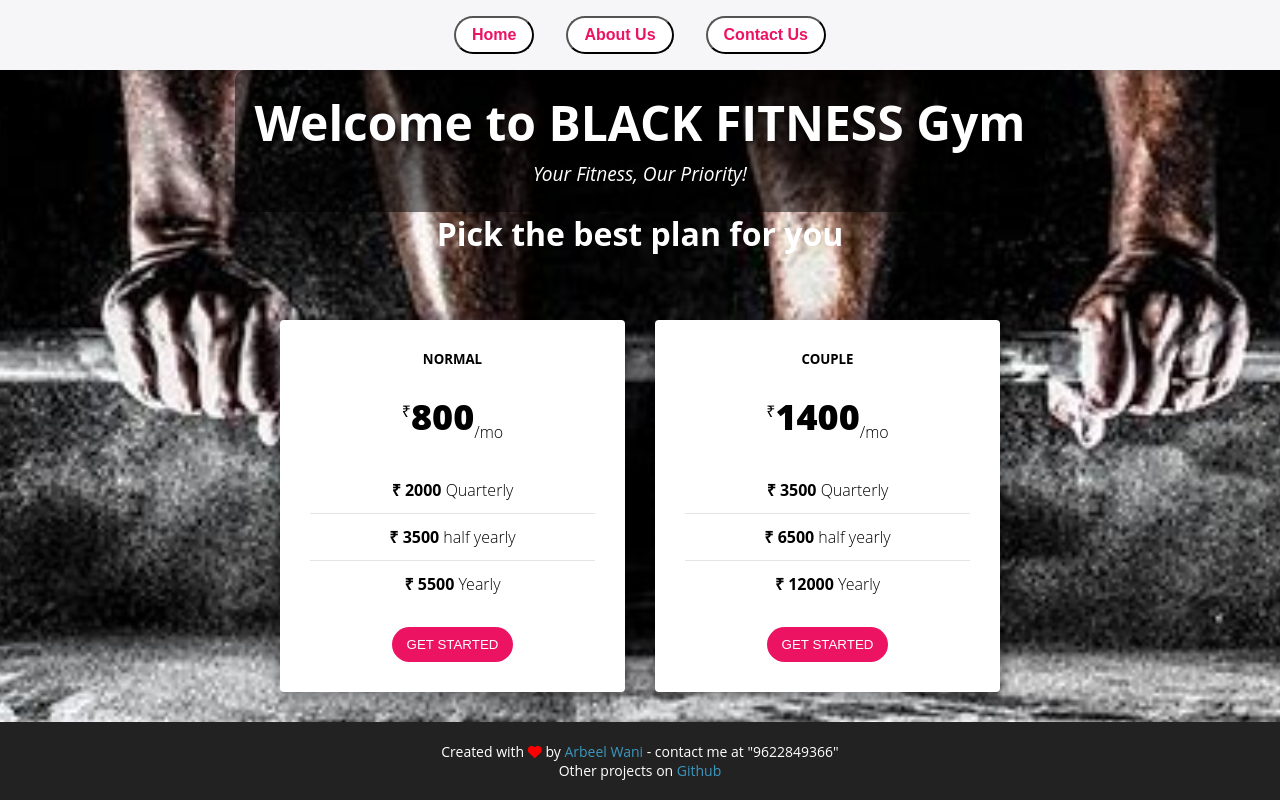
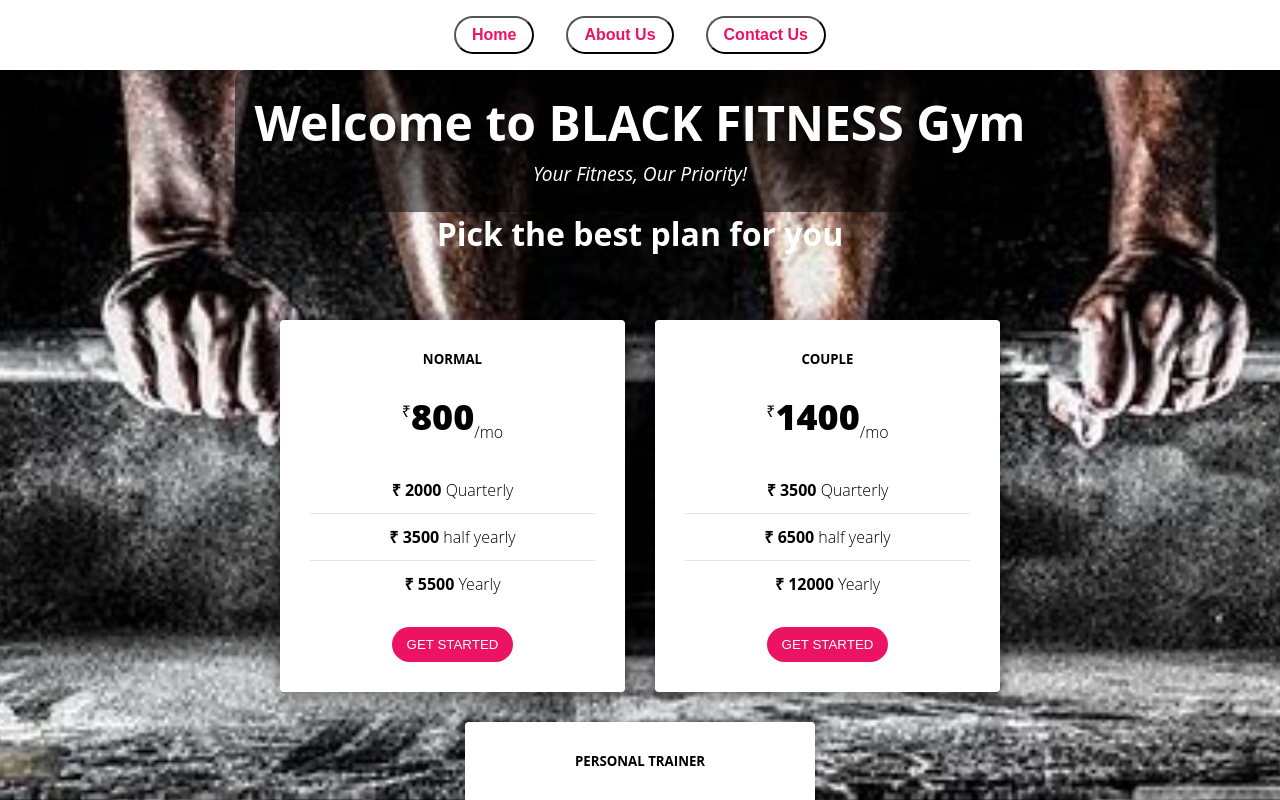
Before and after one commit to Abjodd/blackfitness, a React (Vite) app: page / in a window 1280 px wide. Shown: the top 800 px of the page. Built offline with nearby package versions, Linux system fonts and the light colour scheme.

Commit message:
Update App.css

```diff
--- a/src/App.css
+++ b/src/App.css
@@ -14,7 +14,7 @@ body {
 
 /* Navbar Styling */
 .navbar {
-    background-color: #f6f5f7;
+  background-color: white;
   display: flex;
   justify-content: center;
   align-items: center;
@@ -203,14 +203,11 @@ header p {
 footer {
   background-color: #222;
   color: #fff;
-  font-size: 14px;
-  position: fixed;
-  bottom: 0;
-  left: 0;
-  right: 0;
+  font-size: 12px;
   text-align: center;
   padding: 10px 0;
   z-index: 10;
+  margin-top: 20px; /* Adds space above the footer */
 }
 
 footer p {
@@ -226,17 +223,15 @@ footer a {
   text-decoration: none;
 }
 
-footer p {
-  margin: 10px 0;
+/* Ensure the footer is pushed to the bottom after content */
+body {
+  display: flex;
+  flex-direction: column;
+  min-height: 100vh;
 }
 
-footer i {
-  color: red;
-}
-
-footer a {
-  color: #3C97BF;
-  text-decoration: none;
+main {
+  flex-grow: 1;
 }
 .t{
   color: white;
```
